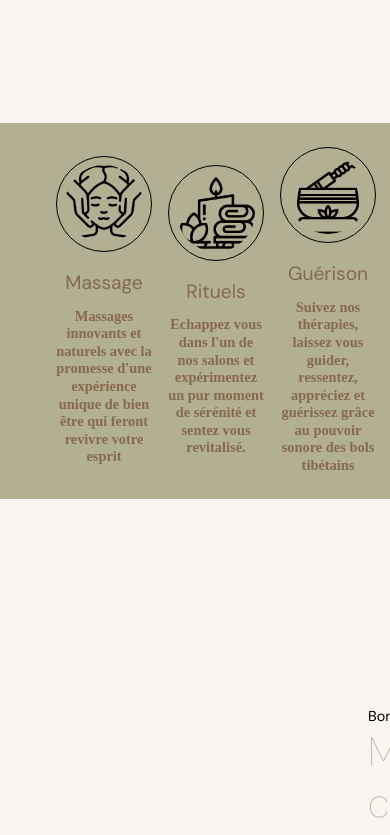
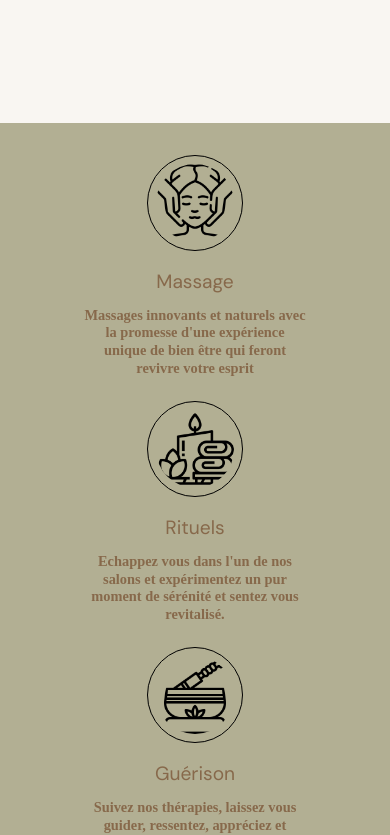
Before and after one commit to CallensJ/meditation, a React (Vite) app: page / in a window 390 px wide. Shown: the part 3920-4755 px from the top of the page. Built offline with nearby package versions, Linux system fonts and the light colour scheme; a web font is replaced by a local one.

Commit message:
added responsive banner

```diff
--- a/src/components/Banner.module.css
+++ b/src/components/Banner.module.css
@@ -7,6 +7,7 @@
   display: flex;
   justify-content: space-between;
   align-items: center;
+  flex-wrap: wrap;
 }
 
 .card {
@@ -41,3 +42,16 @@
   margin-top: 1.6rem;
   color: var(--coyote-brown);
 }
+
+@media screen and (max-width: 700px) {
+  .cards {
+
+justify-content: center;
+
+  }
+  .card {
+    margin-top: 1rem;
+    width: 30rem;
+  }
+
+}
```
